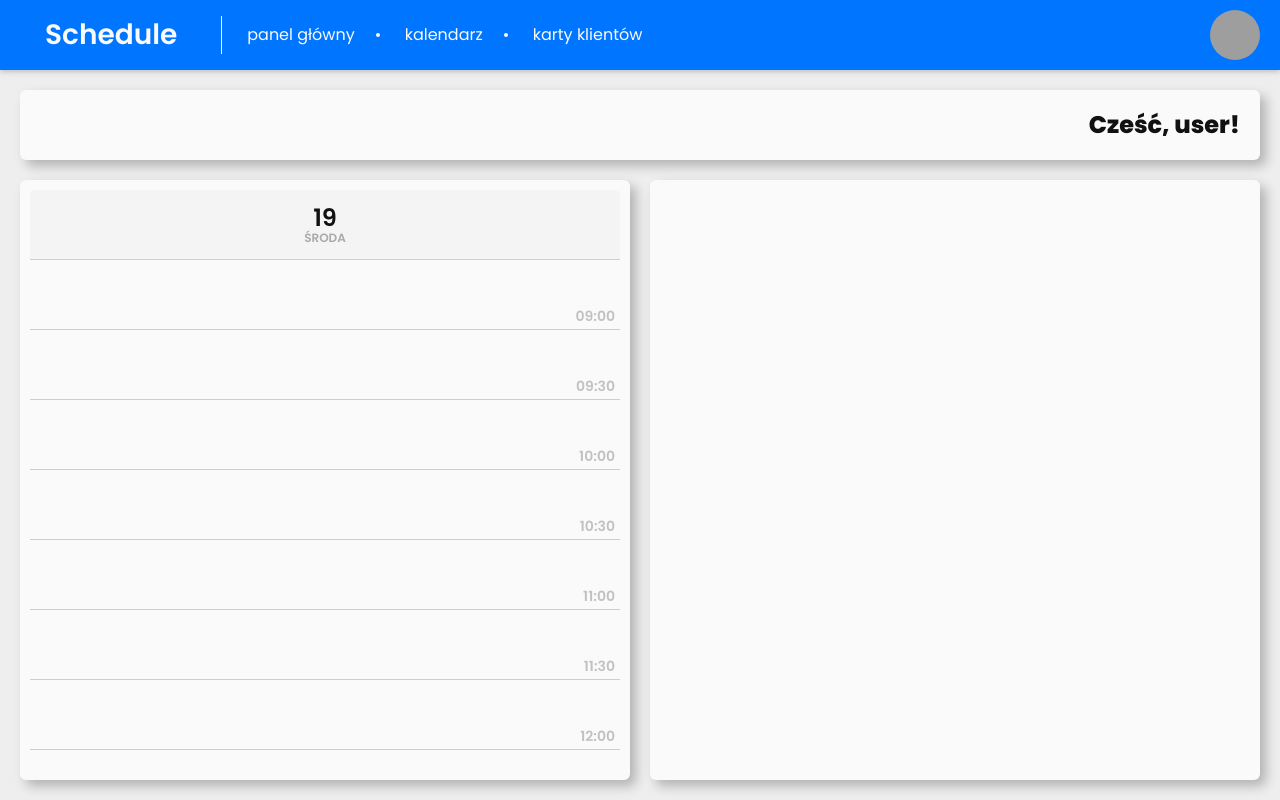
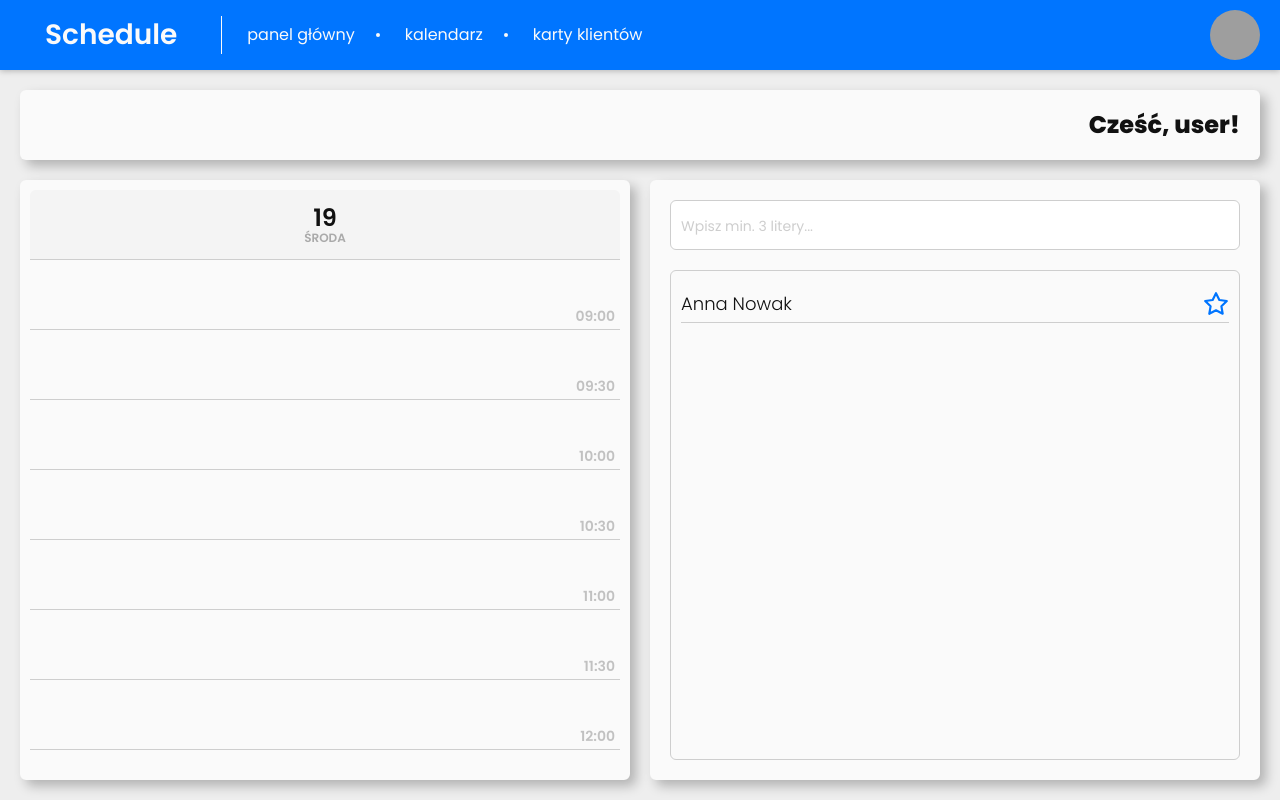
Before and after one commit to domman95/schedule-gatsby-jamstack, a Gatsby site: page /panel-glowny in a window 1280 px wide. Built offline with nearby package versions, Linux system fonts and the light colour scheme; Gatsby itself is replaced by a stand-in of ours; grey boxes are pictures that could not be loaded.

Commit message:
implemented customers list

```diff
--- /dev/null
+++ b/src/components/customersList.js
@@ -0,0 +1,74 @@
+import { Link } from 'gatsby';
+import React from 'react';
+import styled from 'styled-components';
+import Icon from './icon';
+
+const StyledCustomersList = styled.div`
+  border-radius: var(--borderRadius);
+  padding: 10px;
+  display: grid;
+  grid-template-rows: auto 1fr;
+  height: 100%;
+  gap: 20px;
+
+  .searchBar {
+    border: 1px solid #cecece;
+    border-radius: var(--borderRadius);
+    height: 50px;
+    padding: 0 10px;
+    font-size: 16px;
+    color: var(--black);
+    outline: none;
+
+    &:focus {
+      border: 1px solid var(--blue);
+    }
+
+    &::placeholder {
+      font-size: 14px;
+      color: #cecece;
+    }
+  }
+
+  .customers-list {
+    border: 1px solid #cecece;
+    border-radius: var(--borderRadius);
+    padding: 10px;
+    overflow-y: auto;
+
+    .customer {
+      display: grid;
+      grid-template-columns: 1fr auto;
+      align-items: center;
+      list-style: none;
+      border-bottom: 1px solid #cecece;
+      font-size: 18px;
+      padding: 10px 0 5px;
+      margin-bottom: 10px;
+      font-weight: var(--light);
+
+      a {
+        display: inline-block;
+        width: 100%;
+      }
+    }
+  }
+`;
+
+export default function CustomersList() {
+  return (
+    <StyledCustomersList>
+      <input
+        type="text"
+        className="searchBar"
+        placeholder="Wpisz min. 3 litery..."
+      />
+      <ul className="customers-list">
+        <li className="customer">
+          <Link to="/">Anna Nowak</Link>
+          <Icon name="star" />
+        </li>
+      </ul>
+    </StyledCustomersList>
+  );
+}
--- a/src/components/icon.js
+++ b/src/components/icon.js
@@ -10,8 +10,8 @@ import {
 import { GiRoundStar as FilledStar } from 'react-icons/gi';
 
 const StyledIcon = styled.button`
-  width: 28px;
-  height: 28px;
+  width: 26px;
+  height: 26px;
   color: var(--blue);
   background-color: transparent;
 
--- a/src/components/scheduleOneDayColumn.js
+++ b/src/components/scheduleOneDayColumn.js
@@ -5,7 +5,6 @@ const StyledOneDayColumn = styled.div`
   display: grid;
   grid-auto-rows: 70px;
   border-radius: var(--borderRadius);
-
   height: 100%;
 
   .dashboard-visits-header {
--- a/src/components/seo.js
+++ b/src/components/seo.js
@@ -10,7 +10,7 @@ export default function Application() {
       <link rel="preconnect" href="https://fonts.googleapis.com" />
       <link rel="preconnect" href="https://fonts.gstatic.com" crossorigin />
       <link
-        href="https://fonts.googleapis.com/css2?family=Poppins:wght@400;600;800&display=swap"
+        href="https://fonts.googleapis.com/css2?family=Poppins:wght@300;400;600;800&display=swap"
         rel="stylesheet"
       />
     </Helmet>
--- a/src/pages/panel-glowny.js
+++ b/src/pages/panel-glowny.js
@@ -1,6 +1,7 @@
 import React from 'react';
 import styled from 'styled-components';
 import App from '../components/app';
+import CustomersList from '../components/customersList';
 import Layout from '../components/layout';
 import ScheduleOneDayColumn from '../components/scheduleOneDayColumn';
 
@@ -37,6 +38,12 @@ const StyledDashboard = styled.main`
       overflow-y: auto;
     }
   }
+
+  .dashboard-customers {
+    /* display: grid; */
+    border: 10px solid var(--white);
+    max-height: calc(100vh - 200px);
+  }
 `;
 
 export default function Dashboard() {
@@ -51,7 +58,9 @@ export default function Dashboard() {
             <div className="dashboard-visits basic">
               <ScheduleOneDayColumn />
             </div>
-            <div className="dashboard-customers basic"></div>
+            <div className="dashboard-customers basic">
+              <CustomersList />
+            </div>
           </div>
         </StyledDashboard>
       </Layout>
--- a/src/styles/GlobalStyles.js
+++ b/src/styles/GlobalStyles.js
@@ -15,6 +15,7 @@ const GlobalStyle = createGlobalStyle`
     --white: #fafafa;
     --backgroundColor: #eeeeee;
     --shadowColor: rgba(0,0,0,.25);
+    --light: 300;
     --regular: 400;
     --semiBold: 600;
     --extraBold: 800;
```
Also changed, not shown: src/pages/kalendarz.js (+10 -1 lines).
